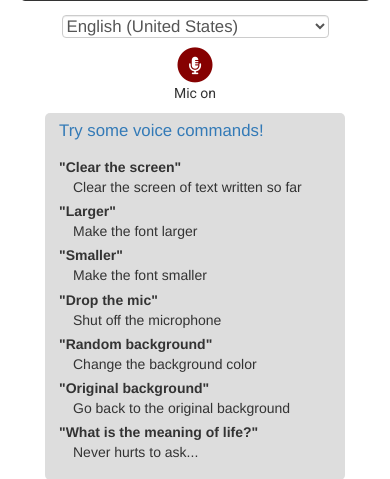
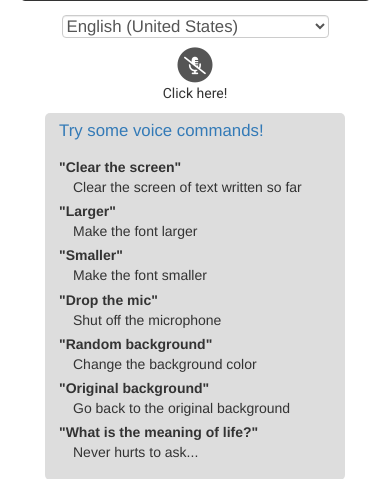
Before and after one commit to aop4/audio_tools, a Flask app: page / in a window 390 px wide. Shown: the part 837-1316 px from the top of the page. Run offline with Flask 2, Linux system fonts and the light colour scheme; some libraries are stand-ins or nearby versions.

Commit message:
Make the microphone off by default, clean up globals

```diff
--- a/app/static/js/transcribe.js
+++ b/app/static/js/transcribe.js
@@ -1,7 +1,7 @@
 /*
 To give credit where it may be due, the basic idea for this interface was
 derived from here: https://www.google.com/intl/en/chrome/demos/speech.html
-However, none of the code is copied verbatim, and various bugs from that demo
+However, none of the code is copied, and various bugs from that demo
 are fixed here. Unlike the demo, this version will work properly
 on an Android device, allow the user to capture audio for pretty much
 unlimited amounts of time (i.e., stop when they want to instead of at arbitrary
@@ -12,6 +12,7 @@ Thanks to the folks who made the Web Speech API, which makes it possible to
 offer this service for free.
 */
 
+$(document).on('ready', function() {
 
 	var SPEECH_API_LANGUAGES = {
 		'Afrikaans':                'af-ZA',
@@ -129,9 +130,11 @@ var FONT_SIZE_CHANGE = 4; //the value (in px) by which user can increment/decrem
 
 	var MICROPHONE_MAX_SESSION_LENGTH = 1800000; //30 minutes in msec. Represents
 		//the maximum amount of time a session will continue w/o user intervention
-var listeningForSpeech = true;
+	var listeningForSpeech = false;
 
-$(document).on('ready', function() {
+	$('#off-button').hide(); //I made a CSS class display-none, but it requires
+				//"!important" to overwrite fontawesome CSS, and that interferes
+				//with JQuery's show()/hide(). So this is the cleanest solution
 	//populate the languages dropdown
 	var dropdown = $('#dialect-chooser');
 	setUpLangDropdown(dropdown);
@@ -233,7 +236,6 @@ $(document).on('ready', function() {
 		$('#off-button').show();
 		$('#mic-status').text('Mic on');
 	});
-});
 
 	/*Configure the speech recognition object.*/
 	function setupEar(ear) {
@@ -245,8 +247,6 @@ function setupEar(ear) {
 		ear.ignoreNextFinalResult = false; //I'm adding this property
 		//set initial language for interpretation
 		ear.lang = 'en-US';
-	//begin recognizing audio
-	ear.start();
 	}
 
 	/* Only Chrome fully supports the Web Speech API. Alert the user if their
@@ -420,3 +420,5 @@ function generateRandomColorVal() {
 	function meaningOfLife(ear) {
 		updateTranscripts('', '<i class="fas fa-spinner rotate"></i>&#32;Finding meaning', ear, false);
 	}
+
+});
--- a/app/templates/transcribe.html
+++ b/app/templates/transcribe.html
@@ -7,18 +7,18 @@
 <div class="controls">
 	<select id="dialect-chooser"></select>
 	<div class="ctrl-btn">
-		<span id="off-button" class="fa-stack fa-lg fa-2x">
+		<span id="off-button" class="display-none fa-stack fa-lg fa-2x">
 		  	<i class="fa fa-circle fa-stack-2x light-icon pulse"></i>
 		  	<i class="fas fa-microphone-alt fa-stack-1x fa-inverse light-icon"></i>
 		</span>
 	</div>
-	<div class="ctrl-btn display-none" id="on-button-parent">
+	<div class="ctrl-btn" id="on-button-parent">
 		<span id="on-button" class="fa-stack fa-lg fa-2x">
 			<i class="fa fa-circle fa-stack-2x light-icon"></i>
 			<i class="fas fa-microphone-alt-slash fa-stack-1x fa-inverse light-icon"></i>
 		</span>
 	</div>
-	<p id="mic-status">Mic on</p>
+	<p id="mic-status">Click here!</p>
 </div>
 <div class="question-container voice-commands">
     <div class="q-bkgrd no-pointer">
```
Lines whose indentation alone changed are shown as unchanged.
